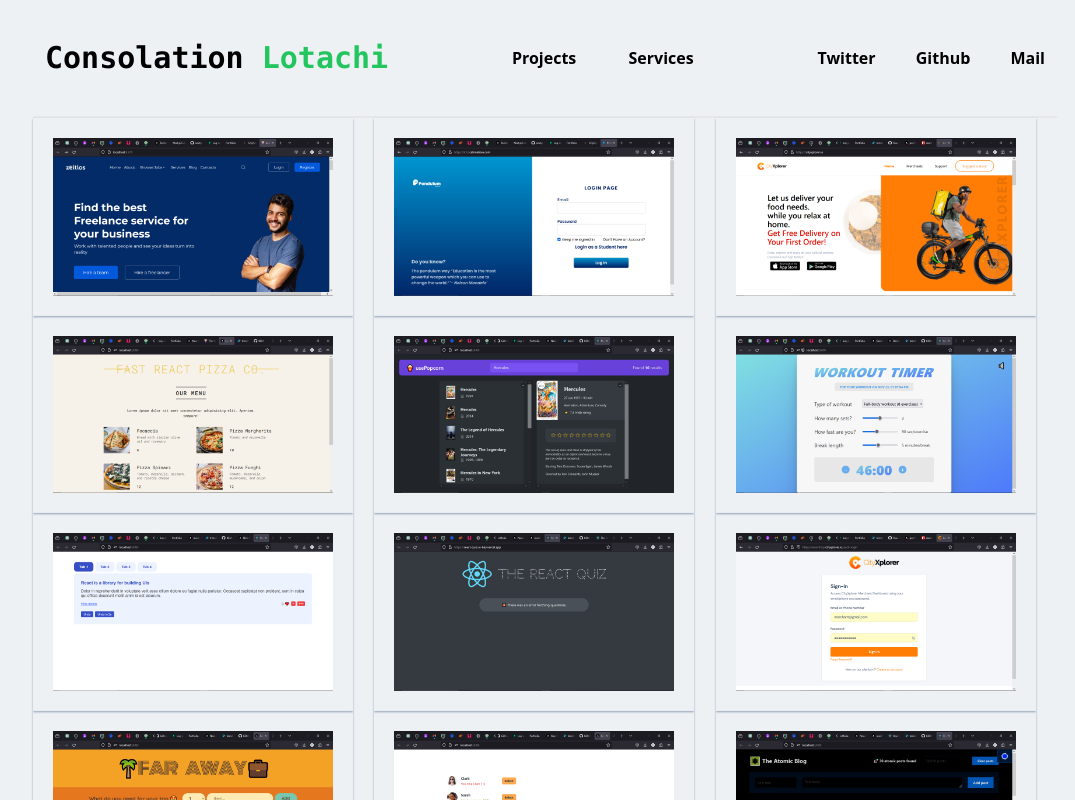
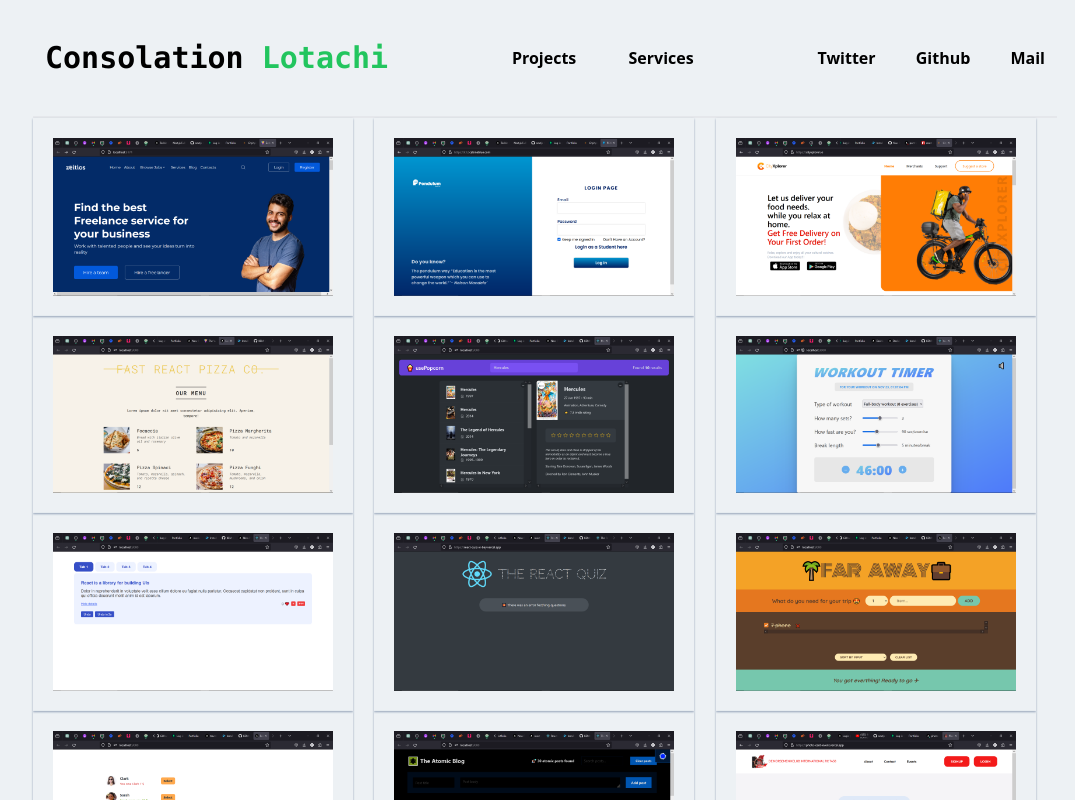
Before and after one commit to KEM-CONSOLATION/PortFolio, a React (Vite) app: page /projects in a window 1280 px wide. Shown: the top 800 px of the page, without its empty margins (95-1170 px from the left). Built offline with nearby package versions, Linux system fonts and the light colour scheme; some icons are missing.

Commit message:
splitted into components

```diff
--- a/src/Page/Projects.jsx
+++ b/src/Page/Projects.jsx
@@ -5,7 +5,7 @@ import { LinkIcon } from "../assets/icons";
 import Work1 from "../assets/images/zeilot.png";
 import Work2 from "../assets/images/pendulum.png";
 import Work3 from "../assets/images/photocard.png";
-import CityDashboard from "../assets/images/CityDashboard.png";
+// import CityDashboard from "../assets/images/CityDashboard.png";
 import Work from "../assets/images/CityHome.png";
 import pizza from "../assets/images/pizza.png";
 import farAway from "../assets/images/FarAway.png";
@@ -133,7 +133,7 @@ const Projects = () => {
               </div>
             </div>
           </div>
-          <div class="max-w-xs shadow-sm shadow-slate-400 p-5 relative">
+          {/* <div class="max-w-xs shadow-sm shadow-slate-400 p-5 relative">
             <div class="relative group">
               <img src={CityDashboard} alt="" class="w-full" />
               <div class="absolute inset-0 bg-black bg-opacity-50 text-white opacity-0 group-hover:opacity-100 transition-opacity duration-300 flex items-center justify-center">
@@ -146,7 +146,7 @@ const Projects = () => {
                 </a>
               </div>
             </div>
-          </div>
+          </div> */}
           <div class="max-w-xs shadow-sm shadow-slate-400 p-5 relative">
             <div class="relative group">
               <img src={farAway} alt="" class="w-full" />
```
